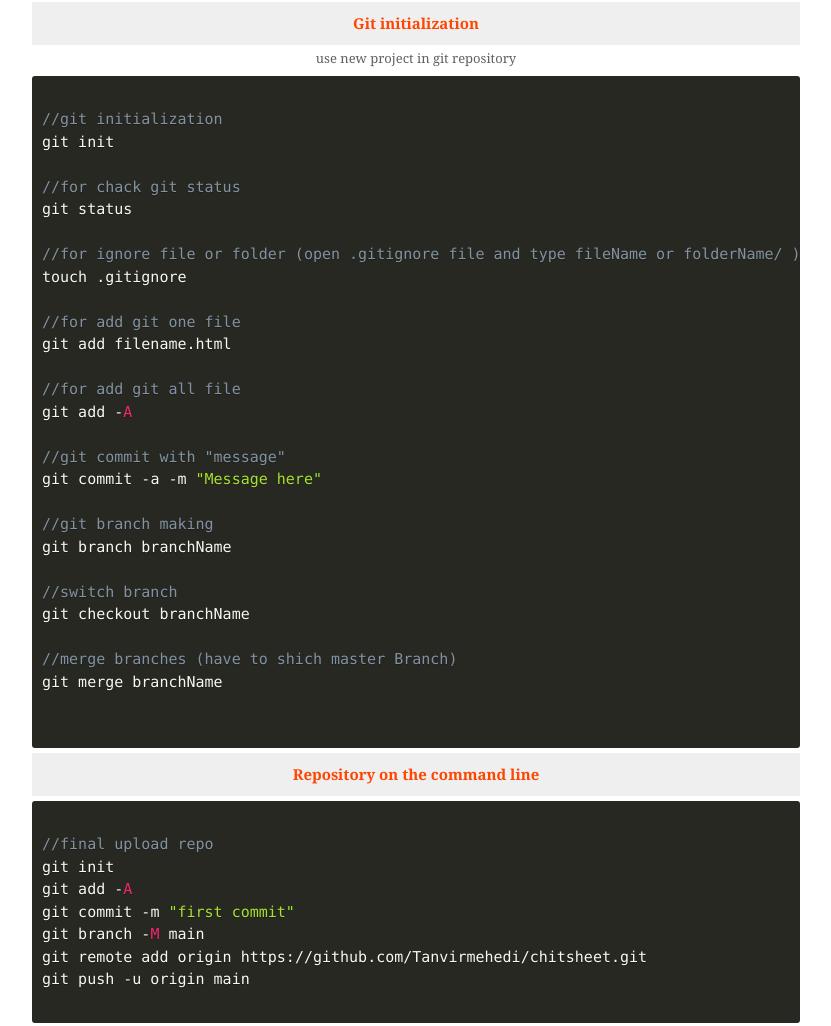
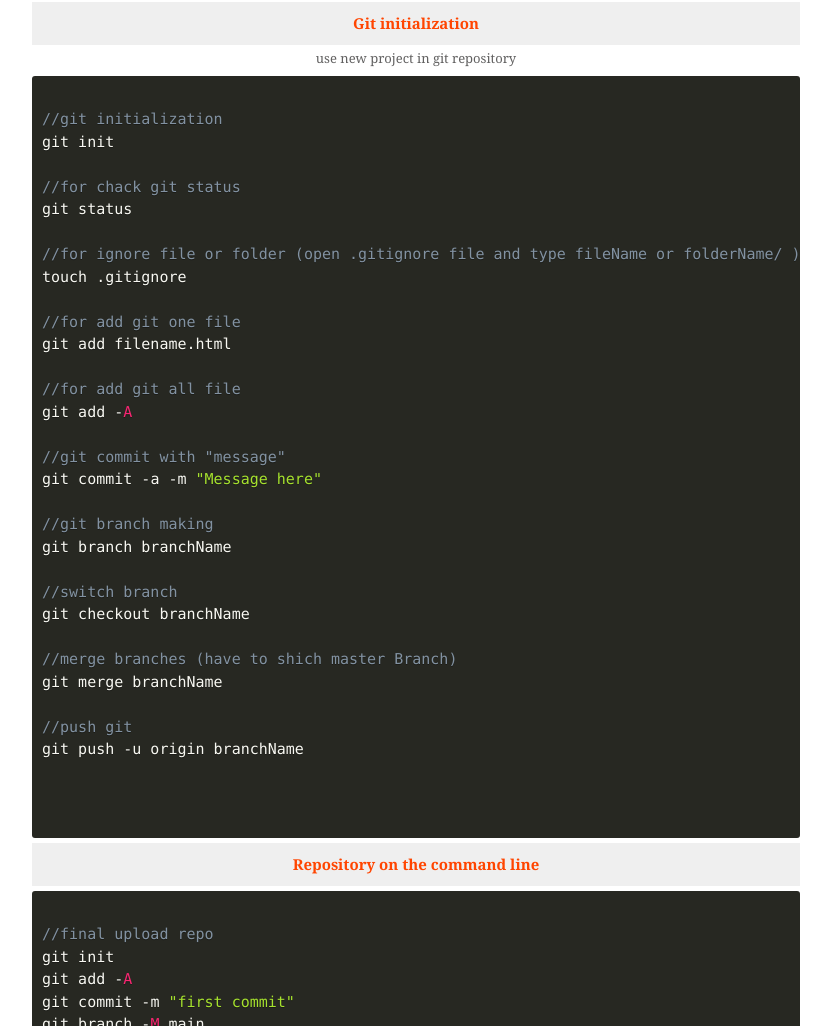
Before and after one commit to Tanvirmehedi/chitsheet, a website: page git.html in a window 1280 px wide. Shown: the part 709-1735 px from the top of the page, without its empty margins (224-1055 px from the left). Drawn offline with Linux system fonts and the light colour scheme; a web font is replaced by a local one.

Commit message:
git.html Change

```diff
--- a/git.html
+++ b/git.html
@@ -95,6 +95,10 @@ git checkout branchName
 //merge branches (have to shich master Branch)
 git merge branchName
 
+//push git
+git push -u origin branchName
+
+
             </code></pre>
           </section>
 
```
